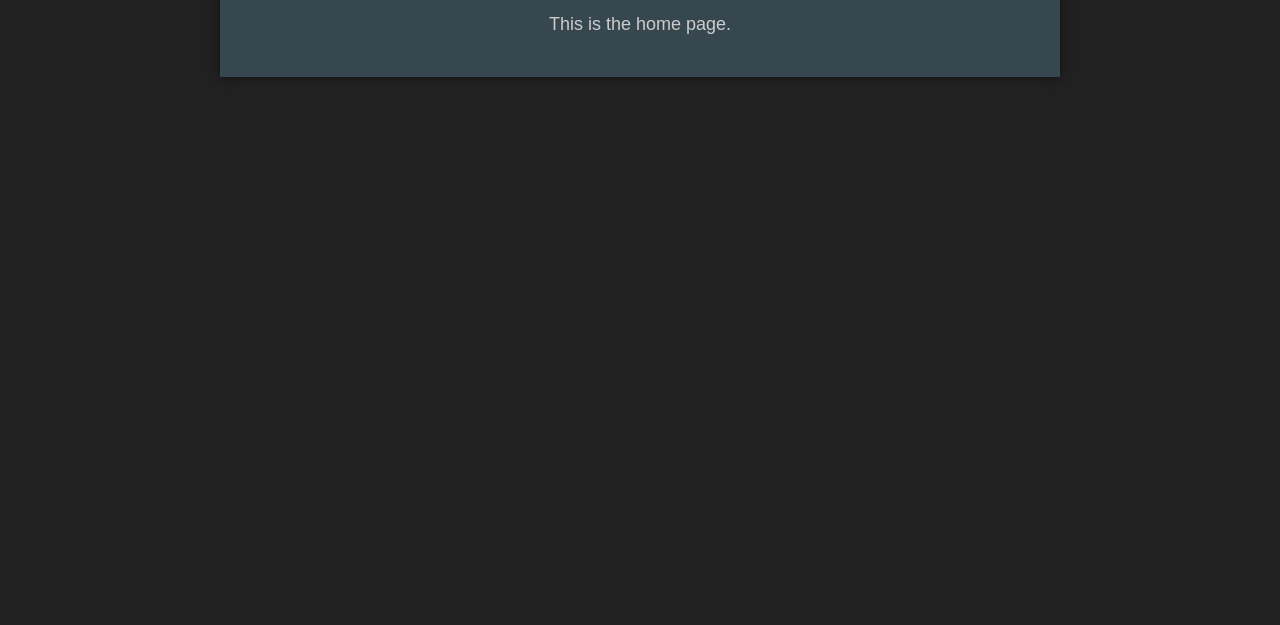
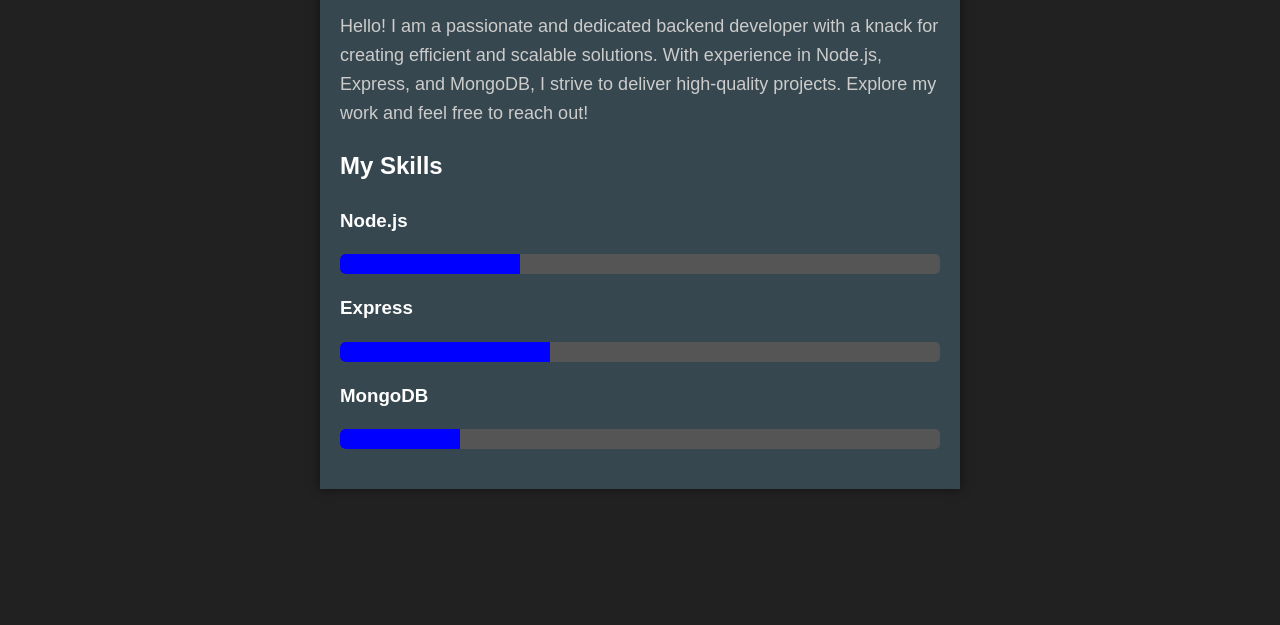
Before and after one commit to Mrugank16/Portfolio, a website: page views/index.html in a window 1280 px wide. Shown: the part 175-800 px from the top of the page. Drawn offline with Linux system fonts and the light colour scheme.

Commit message:
Updated with progress bars

```diff
--- a/public/css/styles.css
+++ b/public/css/styles.css
@@ -45,3 +45,79 @@
   main p {
     font-size: 18px;
     color: #ccc;}
+
+    #skills {
+      margin: 20px 0;
+      color: #fff;
+    }
+
+    .skill {
+      margin-bottom: 10px;
+    }
+
+    .progress-bar {
+      background: #555;
+      border-radius: 5px;
+      overflow: hidden;
+      margin: 5px 0;
+    }
+
+    .progress {
+      background: #00f;
+      height: 20px;
+      border-radius: 5px 0 0 5px;
+    }
+
+
+    main {
+      max-width: 600px;
+      margin: 20px auto;
+      padding: 20px;
+      background-color: #37474f; /* Dark blue-gray background */
+      box-shadow: 0 0 10px rgba(0,0,0,0.5); /* Dark box shadow */
+      text-align: left; /* Adjusted text alignment */
+    }
+    main h1 {
+      font-size: 36px;
+      margin-bottom: 20px; /* Increased bottom margin */
+      color: #fff; /* White text */
+    }
+    form {
+      background-color: #263238; /* Darker blue-gray background for form */
+      padding: 20px;
+      border-radius: 8px;
+      box-shadow: 0 2px 5px rgba(0,0,0,0.2); /* Subtle box shadow */
+    }
+    form label {
+      display: block;
+      margin-bottom: 10px;
+      color: #fff; /* White text */
+    }
+    form input[type="text"],
+    form input[type="email"],
+    form textarea {
+      width: 100%;
+      padding: 10px;
+      margin-bottom: 15px;
+      border: none;
+      border-radius: 4px;
+      font-size: 16px;
+      background-color: #fff; /* White background */
+      color: #212121; /* Dark text */
+    }
+    form textarea {
+      height: 150px;
+      resize: vertical;
+    }
+    form button {
+      padding: 10px 20px;
+      background-color: #0d47a1; /* Dark blue button */
+      color: #fff;
+      border: none;
+      border-radius: 4px;
+      font-size: 16px;
+      cursor: pointer;
+    }
+    form button:hover {
+      background-color: #1565c0; /* Darker blue on hover */
+    }
--- a/public/js/scripts.js
+++ b/public/js/scripts.js
@@ -1 +1,20 @@
-console.log("JavaScript is working!");
+document.addEventListener('DOMContentLoaded', function() {
+    const progressBars = document.querySelectorAll('.progress');
+
+    progressBars.forEach(bar => {
+      bar.style.transition = 'width 2s';
+      bar.style.width = bar.getAttribute('data-width');
+    });
+  });
+
+
+  document.getElementById('contact-form').addEventListener('submit', function(event) {
+    const name = document.getElementById('name').value;
+    const email = document.getElementById('email').value;
+    const message = document.getElementById('message').value;
+
+    if (name === '' || email === '' || message === '') {
+      event.preventDefault();
+      alert('All fields are required.');
+    }
+  });
--- a/views/index.html
+++ b/views/index.html
@@ -20,8 +20,33 @@
   </header>
   <main>
     <h1>Welcome to My Portfolio</h1>
-    <p>This is the home page.</p>
+    <p>Hello! I am a passionate and dedicated backend developer with a knack for creating efficient and scalable solutions. With experience in Node.js, Express, and MongoDB, I strive to deliver high-quality projects. Explore my work and feel free to reach out!</p>
+
+    <section id="skills">
+      <h2>My Skills</h2>
+      <div class="skill">
+        <h3>Node.js</h3>
+        <div class="progress-bar">
+          <div class="progress" data-width="30%" ></div>
+        </div>
+      </div>
+      <div class="skill">
+        <h3>Express</h3>
+        <div class="progress-bar">
+          <div class="progress" data-width="35%" ></div>
+        </div>
+      </div>
+      <div class="skill">
+        <h3>MongoDB</h3>
+        <div class="progress-bar">
+          <div class="progress" data-width="20%" ></div>
+        </div>
+      </div>
+      <!-- Add more skills as needed -->
+    </section>
+
   </main>
+
   <script src="/js/scripts.js"></script>
 </body>
 </html>
```
Also changed, not shown: views/contact.html (+2 -56 lines).
